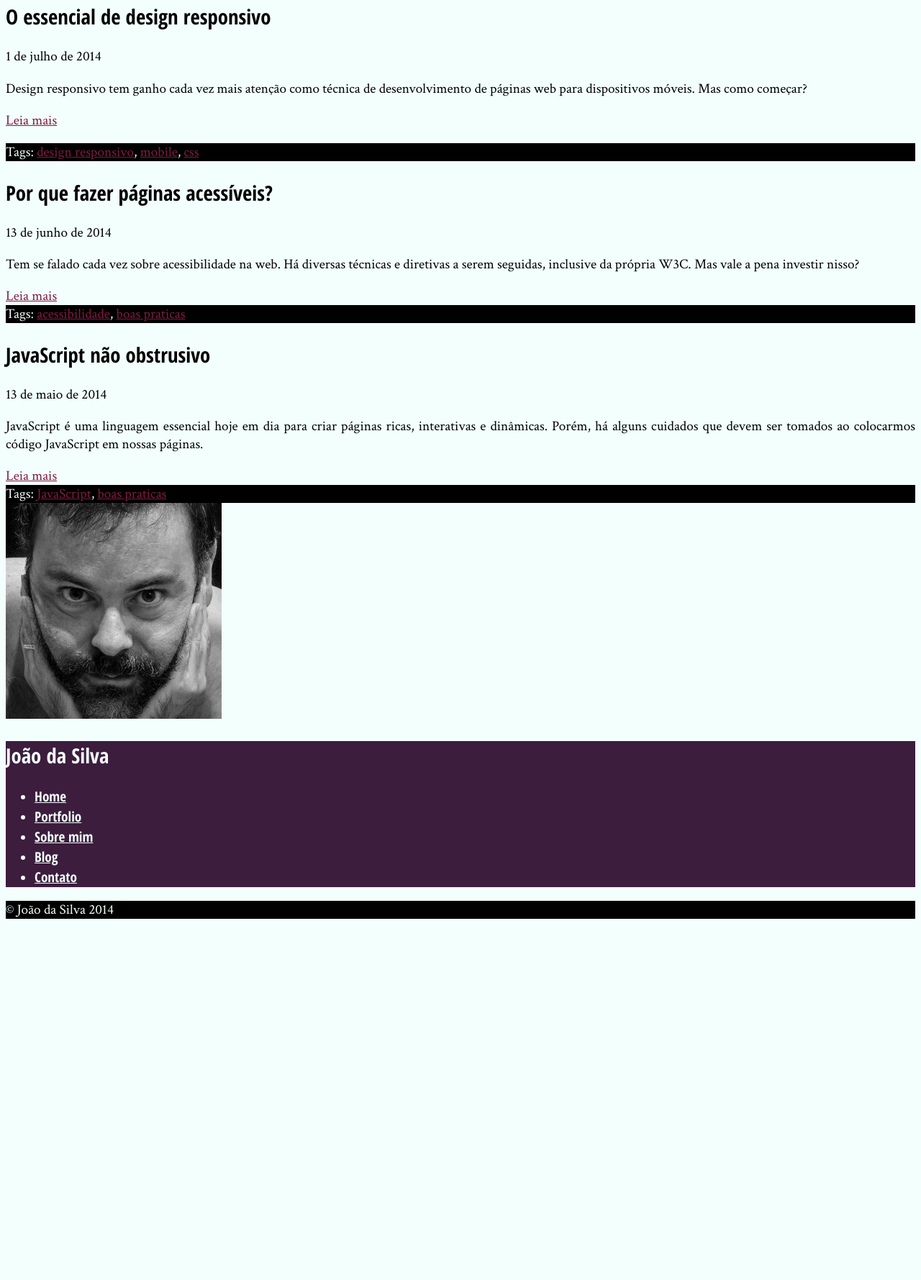
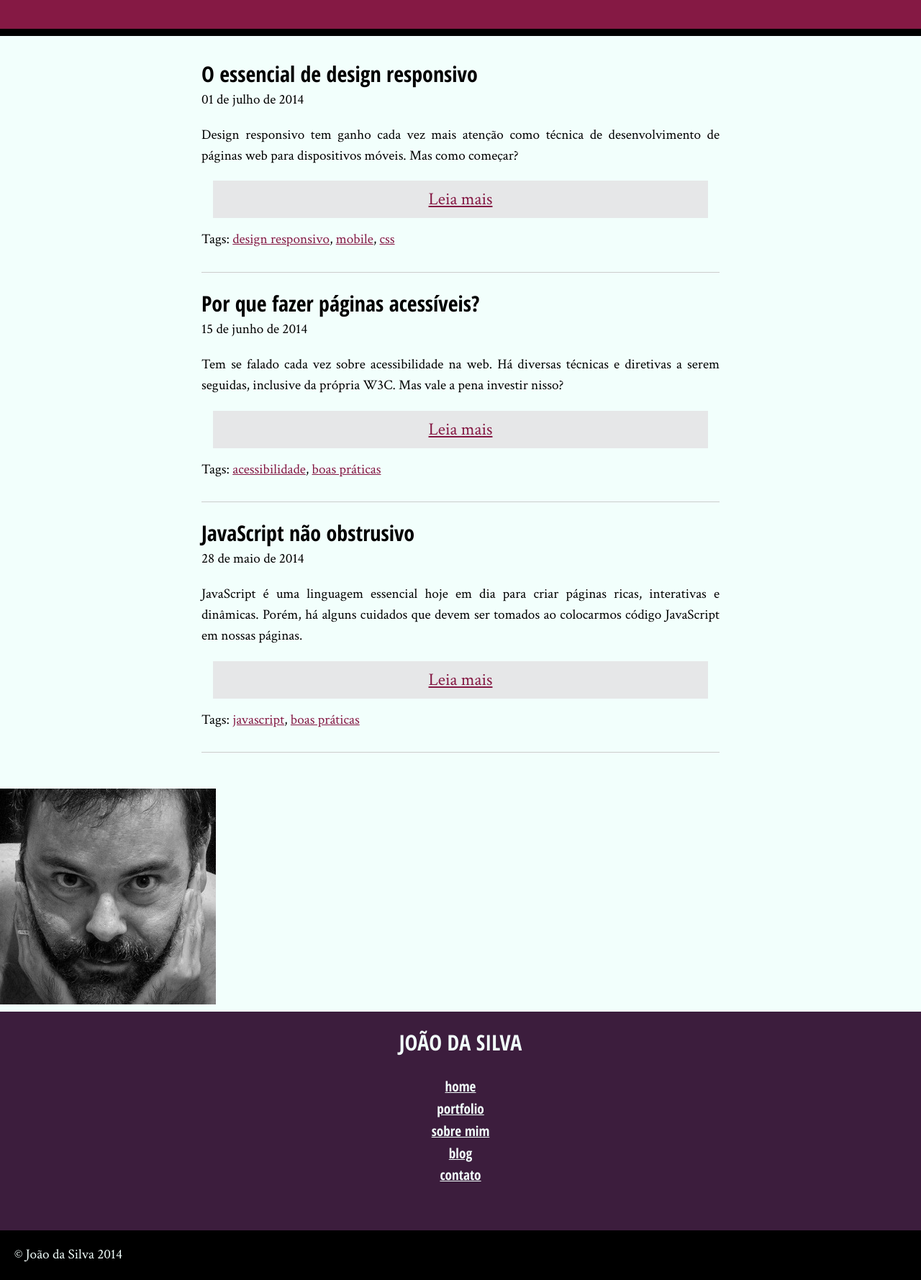
Before and after one commit to alexfjr/cursosalura, a plain HTML site: page ini-prog/moduloIII/projeto/blog.html in a window 1280 px wide. Shown: the part 100-1879 px from the top of the page at 72% size. Before the commit the page ends 1385 px from the top, so only its background shows below. Drawn offline with Linux system fonts and the light colour scheme.

Commit message:
Melhorando o layout, principalmente dos ínones das redes sociais

```diff
--- a/ini-prog/moduloIII/projeto/blog.html
+++ b/ini-prog/moduloIII/projeto/blog.html
@@ -1,56 +1,52 @@
 <!DOCTYPE html>
-
-
 <html>
 	<head>
 		<title>Blog - João da Silva</title>
-         <meta charset="UTF-8">
-      <link rel="icon" href="favicon.png" />
-      <link rel="stylesheet" href="site.css" />
-
-      <!-- carrega a fonte Crimson Text nas versões normal, itálico e negrito -->
+		<meta charset="utf-8">
+		<link rel="icon" href="favicon.png">
+		<link rel="stylesheet" href="reset.css">
+		<link rel="stylesheet" href="site.css">
 		<link rel="stylesheet" href="http://fonts.googleapis.com/css?family=Crimson+Text:400,400italic,600">
-
-      <!-- carrega a fonte Open Sans Condensed na versão negrito, -->
-      <!-- que é a única necessária para os cabeçalhos            -->
 		<link rel="stylesheet" href="http://fonts.googleapis.com/css?family=Open+Sans+Condensed:700">
 	</head>
-
 	<body>
 		<main>
-         <h1>Blog</h1>
+			<h1 class="titulo-principal">Blog</h1>
 
-         <article>
-            <h2>O essencial de design responsivo</h2>
-            <time datetime="2014-07-1">1 de julho de 2014</time>
-            <p>Design responsivo tem ganho cada vez mais atenção como técnica de desenvolvimento de páginas web para
-            dispositivos móveis. Mas como começar?</p>
-            <a href="#">Leia mais</a>
-            <footer><p>Tags: <a href="#">design responsivo</a>, <a/ href="#">mobile</a>, <a href="#">css</a></p></footer>
+			<div class="container">
+				<article class="artigo">
+					<h2 class="subtitulo-texto">O essencial de design responsivo</h2>
+					<time datetime="2014-07-01">01 de julho de 2014</time>
+
+					<p>Design responsivo tem ganho cada vez mais atenção como técnica de desenvolvimento de páginas web para dispositivos móveis. Mas como começar?</p>
+
+					<a class="leia-mais" href="#">Leia mais</a>
+					<footer>Tags: <a href="#">design responsivo</a>, <a href="#">mobile</a>, <a href="#">css</a></footer>
 				</article>
 
-         <article>
-            <h2>Por que fazer páginas acessíveis?</h2>
-            <time datetime="2014-06-13">13 de junho de 2014</time>
-            <p>Tem se falado cada vez sobre acessibilidade na web. Há diversas técnicas e diretivas a serem seguidas,
-            inclusive da própria W3C. Mas vale a pena investir nisso?</p>
-            <a href="#">Leia mais</a>
-            <footer>Tags: <a href="#">acessibilidade</a>, <a/ href="#">boas praticas</a></footer>
+				<article class="artigo">
+					<h2 class="subtitulo-texto">Por que fazer páginas acessíveis?</h2>
+					<time datetime="2014-06-15">15 de junho de 2014</time>
+
+					<p>Tem se falado cada vez sobre acessibilidade na web. Há diversas técnicas e diretivas a serem seguidas, inclusive da própria W3C. Mas vale a pena investir nisso?</p>
+
+					<a class="leia-mais" href="#">Leia mais</a>
+					<footer>Tags: <a href="#">acessibilidade</a>, <a href="#">boas práticas</a></footer>
 				</article>
 
-         <article>
-            <h2>JavaScript não obstrusivo</h2>
-            <time datetime="2014-05-13">13 de maio de 2014</time>
-            <p>JavaScript é uma linguagem essencial hoje em dia para criar páginas ricas, interativas e dinâmicas.
-            Porém, há alguns cuidados que devem ser tomados ao colocarmos código JavaScript em nossas páginas.</p>
-            <a href="#">Leia mais</a>
-            <footer>Tags: <a href="#">JavaScript</a>, <a/ href="#">boas praticas</a></footer>
+				<article class="artigo">
+					<h2 class="subtitulo-texto">JavaScript não obstrusivo</h2>
+					<time datetime="2014-05-28">28 de maio de 2014</time>
+
+					<p>JavaScript é uma linguagem essencial hoje em dia para criar páginas ricas, interativas e dinâmicas. Porém, há alguns cuidados que devem ser tomados ao colocarmos código JavaScript em nossas páginas.</p>
+
+					<a class="leia-mais" href="#">Leia mais</a>
+					<footer>Tags: <a href="#">javascript</a>, <a href="#">boas práticas</a></footer>
 				</article>
+			</div>
 		</main>
-
-      <img src="eu.jpg" alt="Foto de João da Silva"/>
-
-      <aside>
+		<img src="eu.jpg" alt="Foto de João da Silva" class="minha-foto">
+		<aside class="navegacao-site">
 			<h1>João da Silva</h1>
 			<nav>
 				<ul>
@@ -61,9 +57,25 @@
 					<li><a href="contato.html">Contato</a></li>
 				</ul>
 			</nav>
+			<ul class="icones-redes-sociais">
+				<li>
+					<a href="https://github.com/joaodasilva">
+						github
+					</a>
+				</li>
+				<li>
+					<a href="https://twitter.com/joaodasilva">
+						twitter
+					</a>
+				</li>
+				<li>
+					<a href="https://br.linkedin.com/pub/joão-da-silva/32/4/508">
+						linkedin
+					</a>
+				</li>
+			</ul>
 		</aside>
-
-      <footer>
+		<footer class="rodape-pagina">
 			&copy; João da Silva 2014
 		</footer>
 	</body>
--- a/ini-prog/moduloIII/projeto/site.css
+++ b/ini-prog/moduloIII/projeto/site.css
@@ -2,37 +2,51 @@ body {
    font-family: "Crimson Text", "Times New Roman", serif;
    background-color: #F2FFFC;
    font-size: 120%;
+   line-height: 1.5;
 }
 
 h1, h2 {
    font-family: "Open Sans Condensed", "Arial", sans-serif;
 }
 
-main h1 {
+h1 {
+   text-transform: uppercase;
+}
+
+nav a {
+   text-transform: lowercase;
+}
+
+.titulo-principal {
    text-align: center;
-   color: #FFFFFF;
    background-color: #851944;
+   color: #FFF;
+   padding: 25px;
+   border-bottom: 10px solid black;
+   font-size: 60px;
 }
 
 p {
    text-align: justify;
+   margin: 20px 0;
 }
 
-blockquote {
+.citacao-bio {
    background-color: #D9E5E3;
+   border: 10px solid #C2CCCA;
+   width: 250px;
+   box-sizing: border-box;
+   margin: 20px 40px;
 }
 
-aside {
+.navegacao-site {
+   text-align: center;
    background-color: #3C1D3D;
    color: #F2FFFC;
 }
 
-footer {
+.rodape-pagina {
    background-color: #000;
-    color: #F2FFFC;
-}
-
-nav a {
    color: #F2FFFC;
 }
 
@@ -40,7 +54,72 @@ main a {
    color: #851944;
 }
 
-aside a {
+.navegacao-site a {
    color: inherit;
    font-family: "Open Sans Condensed", sans-serif;
 }
+
+.citacao-bio, .navegacao-site, .rodape-pagina {
+   padding: 20px;
+}
+
+.container {
+   width: 720px;
+   margin: auto;
+   padding: 30px 0;
+}
+
+.navegacao-site h1 {
+   font-size: 30px;
+   margin-bottom: 25px;
+}
+
+strong {
+   font-weight: bold;
+}
+
+em {
+font-style: italic;
+}
+
+.subtitulo-texto {
+   font-size: 30px;
+}
+
+.icones-redes-sociais li {
+   display: inline-block;
+}
+
+.artigo {
+   padding-bottom: 30px;
+   border-bottom: 1px solid #ccc;
+   margin-bottom: 20px;
+}
+
+.leia-mais {
+   padding: 8px;
+   margin: 16px;
+   display: block;
+   font-size: 24px;
+   text-align: center;
+   background-color: #E6E7E8;
+}
+
+.icones-redes-sociais a {
+    width: 40px;
+    height: 40px;
+    display: block;
+    text-indent: -99999px;
+}
+
+.github {
+    background-image: url(github.png);
+}
+
+.twitter {
+     background-image: url(twitter.png);
+}
+
+.linkedin {
+    background-image: url(linkedin.png);
+}
```
Also changed, not shown: ini-prog/moduloIII/projeto/bio.html (+41 -38 lines), ini-prog/moduloIII/projeto/bio.txt. Lines whose indentation alone changed are shown as unchanged.
